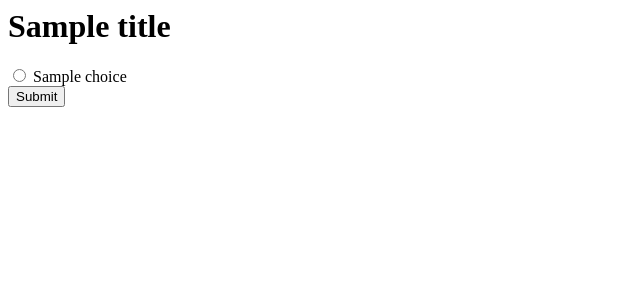
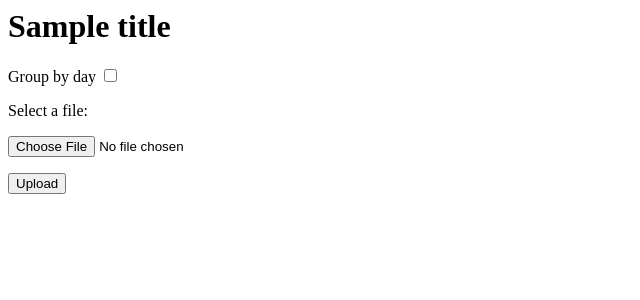
Before and after one commit to vnavkal/energize_andover, a Django app: template energize_andover/templates/energize_andover/index.html in a window 1280 px wide. Shown: the top 300 px of the page, without its empty margins (0-640 px from the left). Run offline with Django 3.2, Linux system fonts and the light colour scheme; tables that the repository leaves empty hold one stand-in row (values such as "Sample post"); the template is opened without the code that fills it: values that come from a table or form of the project are taken from there, most other values are stand-ins (such as "Sample title", 1, 10 or a date in 2020).

Commit message:
integrate django with file processing

```diff
--- /dev/null
+++ b/energize_andover/forms.py
@@ -0,0 +1,11 @@
+from django import forms
+
+class MetasysUploadForm(forms.Form):
+    summarize = forms.BooleanField(
+        label='Group by day',
+        required=False
+    )
+
+    metasys_file = forms.FileField(
+        label='Select a file'
+    )
--- a/energize_andover/script/parse.py
+++ b/energize_andover/script/parse.py
@@ -125,7 +125,7 @@ def header(start_time, end_time):
         return 'Usage statistics from between %s and %s each day' % (start_time, end_time)
 
 
-def save_df(df, summarize, start_time, end_time, output_file):
+def save_df(transformed, summarize, start_time, end_time, output_file):
     """Save input DataFrame to a csv file"""
     if summarize:
         with open(output_file, 'w') as output_file:
--- a/energize_andover/templates/energize_andover/index.html
+++ b/energize_andover/templates/energize_andover/index.html
@@ -1,10 +1,13 @@
 <h1>{{ title }}</h1>
 
-<form action="{% url 'energize_andover:display_choice' %}" method="post">
-{% csrf_token %}
-{% for choice in choices %}
-    <input type="radio" name="choice" id="choice{{ forloop.counter }}" value="{{ choice.id }}" />
-    <label for="choice{{ forloop.counter }}">{{ choice }}</label><br />
-{% endfor %}
-<input type="submit" value="Submit" />
+<form action="" method="POST" enctype="multipart/form-data">
+  {% csrf_token %}
+  <p>{{ form.non_field_errors }}</p>
+  <p>{{ form.summarize.label }} {{ form.summarize }}</p>
+  <p>{{ form.metasys_file.label_tag }} {{ form.metasys_file.help_text }}</p>
+  <p>
+    {{ form.metasys_file.errors }}
+    {{ form.metasys_file }}
+  </p>
+  <p><input type="submit" value="Upload" /></p>
 </form>
--- a/energize_andover/urls.py
+++ b/energize_andover/urls.py
@@ -3,6 +3,5 @@ from . import views
 
 app_name = 'energize_andover'
 urlpatterns = [
-    url(r'^$', views.index, name='index'),
-    url(r'^display_choice/$', views.display_choice, name='display_choice')
+    url(r'^$', views.index, name='index')
 ]
```
Also changed, not shown: energize_andover/script/file_transfer.py (added, +34 -0 lines), energize_andover/views.py (+14 -11 lines), 1 other file.
